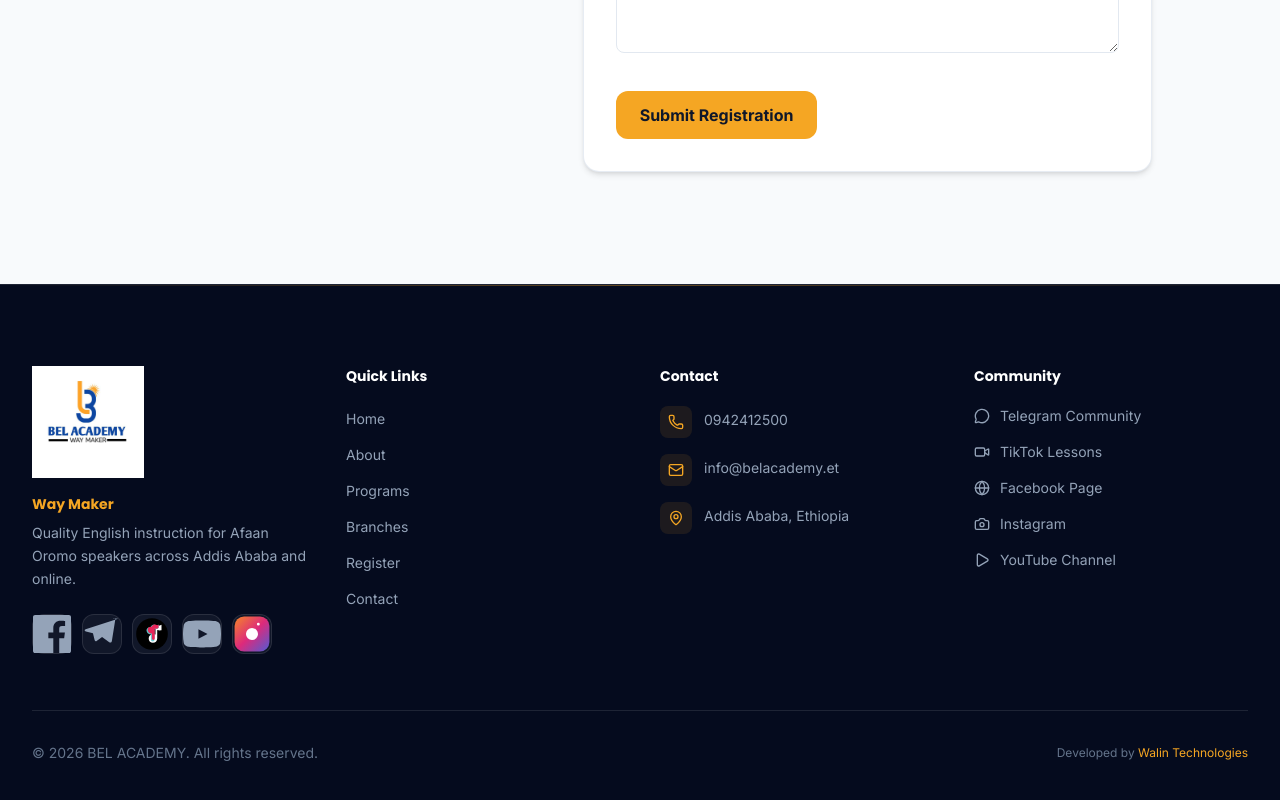
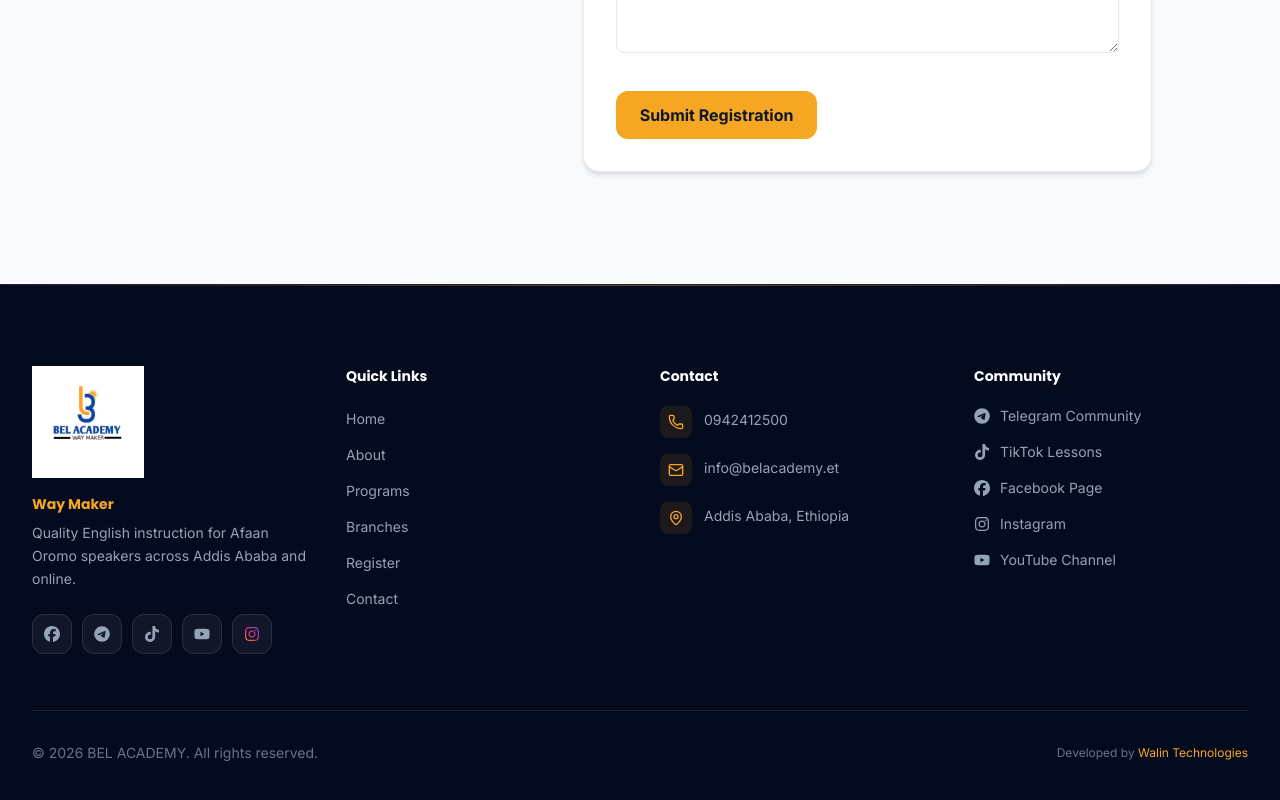
Before and after one commit to Teshome-Worku/bel-academy, a Next.js app: page /register in a window 1280 px wide. Shown: the part 1354-2154 px from the top of the page. Built offline with nearby package versions, Linux system fonts and the light colour scheme; no server answers.

Commit message:
feat: implement Footer and Community section with social media integration

```diff
--- a/package.json
+++ b/package.json
@@ -27,6 +27,7 @@
     "next-themes": "^0.4.6",
     "react": "^19.2.7",
     "react-dom": "^19.2.7",
+    "react-icons": "^5.6.0",
     "recharts": "^3.8.1",
     "tailwind-merge": "^3.6.0"
   }
--- a/src/components/layout/Footer.tsx
+++ b/src/components/layout/Footer.tsx
@@ -9,11 +9,11 @@ import { FacebookIcon, TelegramIcon, TikTokIcon, YouTubeIcon, InstagramIcon } fr
 import { Container } from "./Container";
 
 const socialIcons = [
-  { href: "https://web.facebook.com/profile.php?id=61575630489570", Icon: FacebookIcon, label: "Facebook", glow: "hover:shadow-[0_0_16px_rgba(24,119,242,0.5)] hover:border-[#1877F2]/30" },
-  { href: "https://t.me/BEL_ACADEMY2", Icon: TelegramIcon, label: "Telegram", glow: "hover:shadow-[0_0_16px_rgba(38,165,228,0.5)] hover:border-[#26A5E4]/30" },
-  { href: "https://www.tiktok.com/@oromoenglish.bel.academy", Icon: TikTokIcon, label: "TikTok", glow: "hover:shadow-[0_0_16px_rgba(105,201,208,0.5)] hover:border-[#69C9D0]/30" },
-  { href: "https://www.youtube.com/@BELACADEMY", Icon: YouTubeIcon, label: "YouTube", glow: "hover:shadow-[0_0_16px_rgba(255,0,0,0.4)] hover:border-[#FF0000]/30" },
-  { href: "https://www.instagram.com/oromo_english_bel_academy/", Icon: InstagramIcon, label: "Instagram", glow: "hover:shadow-[0_0_16px_rgba(225,48,108,0.5)] hover:border-[#E1306C]/30" },
+  { href: "https://web.facebook.com/profile.php?id=61575630489570", Icon: FacebookIcon, label: "Facebook", glow: "hover:shadow-[0_0_16px_rgba(24,119,242,0.5)] hover:border-[#1877F2]/30 hover:text-[#1877F2]" },
+  { href: "https://t.me/BEL_ACADEMY2", Icon: TelegramIcon, label: "Telegram", glow: "hover:shadow-[0_0_16px_rgba(38,165,228,0.5)] hover:border-[#26A5E4]/30 hover:text-[#26A5E4]" },
+  { href: "https://www.tiktok.com/@bel_academy", Icon: TikTokIcon, label: "TikTok", glow: "hover:shadow-[0_0_16px_rgba(105,201,208,0.5)] hover:border-[#69C9D0]/30 hover:text-white" },
+  { href: "https://www.youtube.com/@BELACADEMY", Icon: YouTubeIcon, label: "YouTube", glow: "hover:shadow-[0_0_16px_rgba(255,0,0,0.4)] hover:border-[#FF0000]/30 hover:text-[#FF0000]" },
+  { href: "https://www.instagram.com/bel_academy1/", Icon: InstagramIcon, label: "Instagram", glow: "hover:shadow-[0_0_16px_rgba(225,48,108,0.5)] hover:border-[#E1306C]/30 hover:text-white" },
 ];
 
 export function Footer() {
@@ -43,7 +43,7 @@ export function Footer() {
                   target="_blank"
                   rel="noopener noreferrer"
                   aria-label={label}
-                  className={`flex h-10 w-10 items-center justify-center rounded-xl border border-white/10 bg-white/5 text-slate-400 transition-all duration-300 hover:-translate-y-0.5 hover:text-white ${glow}`}
+                  className={`flex h-10 w-10 items-center justify-center rounded-xl border border-white/10 bg-white/5 text-slate-400 transition-all duration-300 hover:-translate-y-1 hover:scale-110 ${glow}`}
                 >
                   <Icon className="h-4.5 w-4.5" />
                 </a>
--- a/src/components/marketing/CommunitySection.tsx
+++ b/src/components/marketing/CommunitySection.tsx
@@ -57,9 +57,9 @@ const PLATFORMS: Platform[] = [
     name: "TikTok",
     description: "Watch short English tips and speaking practice videos.",
     url: "https://www.tiktok.com/@bel_academy",
-    color: "#69C9D0",
-    hoverGlow: "hover:shadow-[0_8px_30px_rgba(105,201,208,0.35)]",
-    bgGlass: "dark:hover:border-[#69C9D0]/30",
+    color: "#000000",
+    hoverGlow: "hover:shadow-[0_8px_30px_rgba(255,255,255,0.15)] dark:hover:shadow-[0_8px_30px_rgba(105,201,208,0.25)]",
+    bgGlass: "dark:hover:border-white/30",
     Icon: TikTokIcon,
     cta: "Watch Videos",
     followers: "295K+",
@@ -138,17 +138,22 @@ export function CommunitySection() {
             >
               {/* Top accent line */}
               <div
-                className="absolute inset-x-0 top-0 h-0.5 opacity-0 transition-opacity duration-300 group-hover:opacity-100"
-                style={{ background: p.color }}
+                className="absolute inset-x-0 top-0 h-1 opacity-0 transition-opacity duration-300 group-hover:opacity-100"
+                style={{ background: p.id === 'instagram' ? 'linear-gradient(45deg, #f58529, #dd2a7b, #515bd4)' : p.color }}
               />
 
               {/* Icon */}
               <div
-                className="flex h-14 w-14 items-center justify-center rounded-2xl transition-transform duration-300 group-hover:scale-110"
-                style={{ background: `${p.color}15` }}
+                className="flex h-16 w-16 sm:h-20 sm:w-20 items-center justify-center rounded-2xl transition-transform duration-500 ease-out group-hover:scale-110 group-hover:-translate-y-1"
+                style={{ background: p.id === 'tiktok' ? 'rgba(105,201,208,0.1)' : `${p.color}15` }}
               >
-                <span style={{ color: p.color }}>
-                  <p.Icon className="h-7 w-7" />
+                <span
+                  className="transition-colors duration-300"
+                  style={{
+                    color: p.id === 'tiktok' ? 'currentColor' : p.color,
+                  }}
+                >
+                  <p.Icon className="h-8 w-8 sm:h-10 sm:w-10 drop-shadow-sm" />
                 </span>
               </div>
 
@@ -171,8 +176,8 @@ export function CommunitySection() {
               {/* CTA */}
               <div className="mt-5">
                 <span
-                  className="inline-flex items-center gap-2 rounded-xl px-4 py-2.5 text-xs font-bold text-white shadow-sm transition-all duration-300 group-hover:shadow-md"
-                  style={{ background: p.color }}
+                  className="inline-flex items-center gap-2 rounded-xl px-4 py-2.5 text-xs font-bold text-white shadow-sm transition-all duration-300 group-hover:shadow-md group-hover:scale-105"
+                  style={{ background: p.id === 'instagram' ? 'linear-gradient(45deg, #f58529, #dd2a7b, #515bd4)' : (p.id === 'tiktok' ? '#000000' : p.color) }}
                 >
                   {p.cta}
                   <ArrowRight className="h-3.5 w-3.5 transition-transform duration-300 group-hover:translate-x-0.5" />
--- a/src/components/ui/Logo.tsx
+++ b/src/components/ui/Logo.tsx
@@ -22,7 +22,7 @@ export function Logo({
         className={
           imageClassName
             ? cn("relative block aspect-square shrink-0 overflow-hidden", imageClassName)
-            : "relative block aspect-square shrink-0 overflow-hidden h-10 w-10 sm:h-12 sm:w-12 md:h-14 md:w-14"
+            : "relative block aspect-square shrink-0 overflow-hidden h-9 w-9 sm:h-10 sm:w-10 md:h-11 md:w-11"
         }
       >
         <Image
@@ -30,7 +30,7 @@ export function Logo({
           alt={`${BRAND.name} logo`}
           fill
           unoptimized
-          className="object-contain scale-[1.15] transform-gpu"
+          className="object-contain transform-gpu"
           priority
         />
       </span>
--- a/src/components/ui/SocialIcons.tsx
+++ b/src/components/ui/SocialIcons.tsx
@@ -1,96 +1,46 @@
 import React from "react";
+import {
+  FaFacebook,
+  FaTelegram,
+  FaTiktok,
+  FaYoutube,
+  FaInstagram,
+} from "react-icons/fa6";
 
 type IconProps = { className?: string; title?: string };
 
 export function FacebookIcon({ className, title = "Facebook" }: IconProps) {
-    return (
-        <svg
-            className={className}
-            viewBox="0 0 24 24"
-            fill="currentColor"
-            xmlns="http://www.w3.org/2000/svg"
-            role="img"
-            aria-hidden="true"
-        >
-            <title>{title}</title>
-            <path d="M22.675 0h-21.35C.597 0 0 .597 0 1.333v21.333C0 23.403.597 24 1.325 24H12.82v-9.294H9.692v-3.622h3.128V8.413c0-3.1 1.893-4.788 4.659-4.788 1.325 0 2.463.099 2.795.143v3.24l-1.918.001c-1.504 0-1.795.716-1.795 1.763v2.313h3.587l-.467 3.622h-3.12V24h6.116C23.403 24 24 23.403 24 22.667V1.333C24 .597 23.403 0 22.675 0z" />
-        </svg>
-    );
+    return <FaFacebook className={className} title={title} aria-label={title} />;
 }
 
 export function TelegramIcon({ className, title = "Telegram" }: IconProps) {
-    return (
-        <svg
-            className={className}
-            viewBox="0 0 24 24"
-            fill="currentColor"
-            xmlns="http://www.w3.org/2000/svg"
-            role="img"
-            aria-hidden="true"
-        >
-            <title>{title}</title>
-            <path d="M22.162 2.42L1.68 9.05c-.9.316-.888 1.102.188 1.388l4.412 1.102 1.055 4.22c.202.81.746 1.01 1.286.62l3.42-2.5 4.53 3.33c.83.468 1.45.22 1.66-.748l2.07-13.06c.25-1.26-.44-1.77-1.34-1.4z" />
-        </svg>
-    );
+    return <FaTelegram className={className} title={title} aria-label={title} />;
 }
 
 export function TikTokIcon({ className, title = "TikTok" }: IconProps) {
-    return (
-        <svg
-            className={className}
-            viewBox="0 0 24 24"
-            fill="none"
-            xmlns="http://www.w3.org/2000/svg"
-            role="img"
-            aria-hidden="true"
-        >
-            <title>{title}</title>
-            {/* TikTok - layered musical note with cyan and magenta offsets to mimic brand mark */}
-            <circle cx="12" cy="12" r="10" fill="#000" />
-            <path d="M14.2 6.2v6.1c-.5-.1-1.1-.2-1.6-.2-1.5 0-2.7 1.2-2.7 2.7 0 1.6 1.2 2.8 2.7 2.8s2.7-1.2 2.7-2.8V9.5c.9.3 1.8.4 2.7.2v-3.5c-1 .6-2.1.9-3.5.5z" fill="#fff" />
-            <path d="M13.9 6.05c-.12-.03-.24-.05-.36-.05-1.02 0-1.88.67-2.16 1.57-.24.07-.48.11-.73.11-1.09 0-1.98.88-1.98 1.98 0 1.52 1.28 2.76 2.83 2.62v3.25c0 .61.5 1.1 1.11 1.1.61 0 1.11-.49 1.11-1.1V8.6c.37.11.77.18 1.18.18.62 0 1.19-.3 1.55-.77V6.05c-.46.32-.99.5-1.63.37z" fill="#69C9D0" opacity="0.95" transform="translate(-0.15,0.05)" />
-            <path d="M14.05 6.1c-.12-.03-.24-.05-.36-.05-.9 0-1.66.59-1.94 1.37-.24.07-.48.11-.73.11-.99 0-1.8.8-1.8 1.8 0 1.39 1.17 2.53 2.6 2.4v3.25c0 .5.4.9.9.9s.9-.4.9-.9V8.6c.33.11.68.18 1.04.18.55 0 1.05-.27 1.37-.68V6.1c-.34.27-.74.42-1.27.32z" fill="#EE1D52" opacity="0.95" transform="translate(0.12,-0.08)" />
-        </svg>
-    );
+    return <FaTiktok className={className} title={title} aria-label={title} />;
 }
 
 export function YouTubeIcon({ className, title = "YouTube" }: IconProps) {
-    return (
-        <svg
-            className={className}
-            viewBox="0 0 24 24"
-            fill="currentColor"
-            xmlns="http://www.w3.org/2000/svg"
-            role="img"
-            aria-hidden="true"
-        >
-            <title>{title}</title>
-            <path d="M23.498 6.186a2.994 2.994 0 00-2.106-2.117C19.595 3.5 12 3.5 12 3.5s-7.595 0-9.392.569A2.994 2.994 0 00.502 6.186 31.19 31.19 0 000 12a31.19 31.19 0 00.502 5.814 2.994 2.994 0 002.106 2.117C4.405 20.5 12 20.5 12 20.5s7.595 0 9.392-.569a2.994 2.994 0 002.106-2.117A31.19 31.19 0 0024 12a31.19 31.19 0 00-.502-5.814zM9.75 15.02V8.98L15.5 12l-5.75 3.02z" />
-        </svg>
-    );
+    return <FaYoutube className={className} title={title} aria-label={title} />;
 }
 
 export function InstagramIcon({ className, title = "Instagram" }: IconProps) {
     return (
-        <svg
-            className={className}
-            viewBox="0 0 24 24"
-            fill="none"
-            xmlns="http://www.w3.org/2000/svg"
-            role="img"
-            aria-hidden="true"
-        >
-            <title>{title}</title>
-            <defs>
-                <linearGradient id="igGrad" x1="0" x2="1" y1="0" y2="1">
+        <>
+            <svg width="0" height="0">
+                <linearGradient id="ig-grad" x1="0%" y1="100%" x2="100%" y2="0%">
                     <stop offset="0%" stopColor="#f58529" />
                     <stop offset="50%" stopColor="#dd2a7b" />
                     <stop offset="100%" stopColor="#515bd4" />
                 </linearGradient>
-            </defs>
-            <rect x="1" y="1" width="22" height="22" rx="6" fill="url(#igGrad)" />
-            <path d="M12 8.2a3.8 3.8 0 100 7.6 3.8 3.8 0 000-7.6zm4.9-2.4a.9.9 0 11-1.8 0 .9.9 0 011.8 0z" fill="#fff" />
-            <path d="M7.5 6h9a1.5 1.5 0 011.5 1.5v9A1.5 1.5 0 0116.5 18h-9A1.5 1.5 0 016 16.5v-9A1.5 1.5 0 017.5 6z" fill="none" />
-        </svg>
+            </svg>
+            <FaInstagram
+                className={className}
+                title={title}
+                aria-label={title}
+                style={{ fill: "url(#ig-grad)" }}
+            />
+        </>
     );
 }
```
Also changed, not shown: src/data/social.ts (+13 -13 lines), 1 other file (tests, documents, lock files or other folders).
